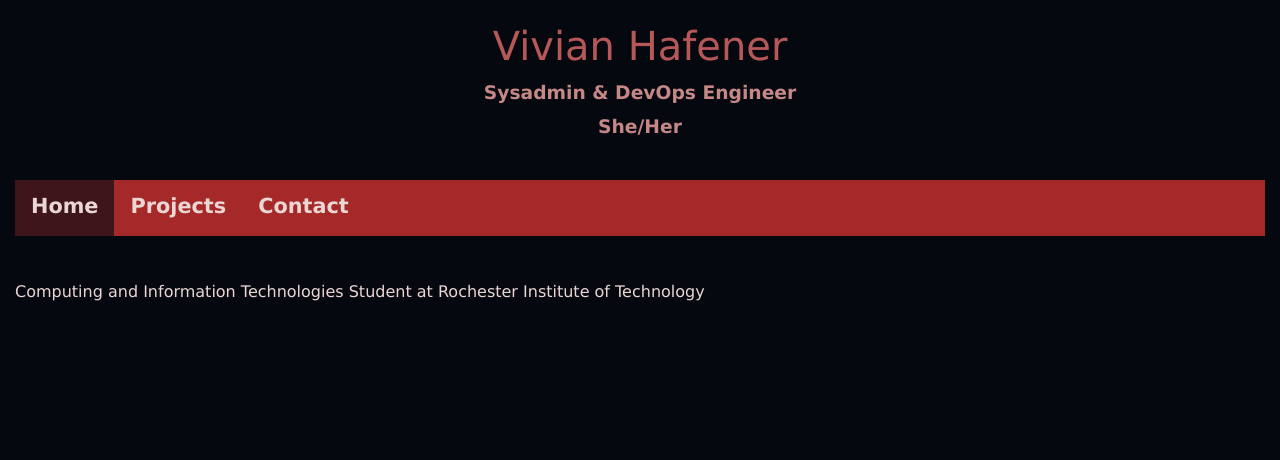
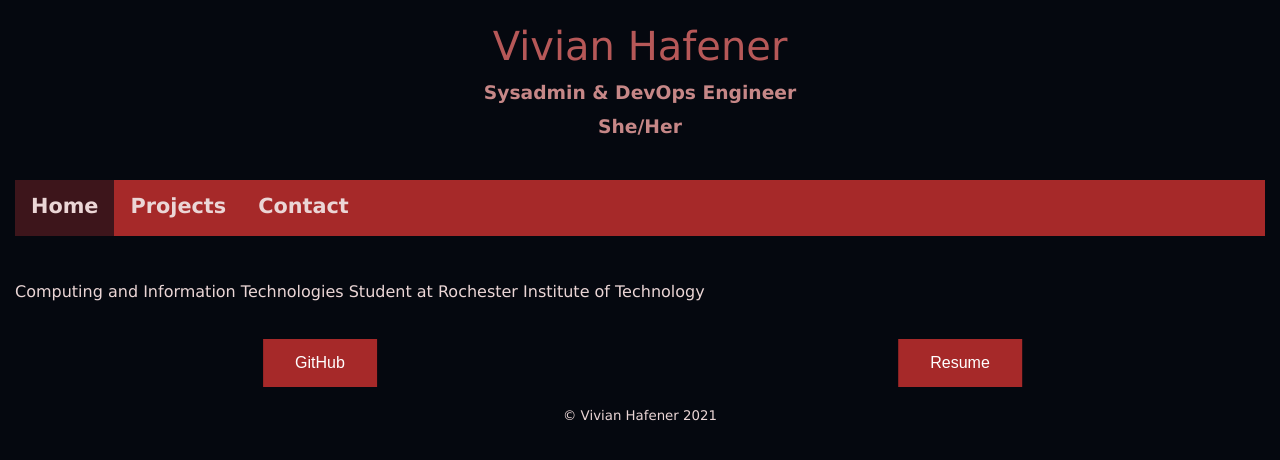
Before and after one commit to vivian-hafener/personal-site, a PHP site: page / in a window 1280 px wide. Shown: the top 460 px of the page. Run offline with PHP 8.4, Linux system fonts and the light colour scheme.

Commit message:
Did some comments, added buttons to homepage, cleaned up

```diff
--- a/contact.html
+++ b/contact.html
@@ -33,5 +33,8 @@
                 </div>
             </div>
         </body>
+        <footer>
+            <p style="font-size: smaller; text-align: center;">© Vivian Hafener 2021</p>
+        </footer>
     </main>
 </html>
--- a/index.html
+++ b/index.html
@@ -12,9 +12,10 @@
                 <h1>Vivian Hafener</h1>
                 <h3>Sysadmin & DevOps Engineer</h3>
                 <h3>She/Her</h3>
-
             </div>
         </div>
+
+        <!-- Center this!  -->
         <div class="row">
             <div class="col-12">
                 <nav>
@@ -32,6 +33,28 @@
                     <p>Computing and Information Technologies Student at Rochester Institute of Technology</p>
                 </div>
             </div>
+
+            <!-- Figure out how to do max width on the buttons below to prevent stretching -->
+
+            <div class="row">
+                <div class="col-6" style="width: 50%;">
+                    <div class="container">
+                        <div class="center">
+                            <a href="https://github.com/viv-codes" target="_blank"><button type="button" class="button">GitHub</button></a>
+                        </div>
+                    </div>
+                </div>
+                <div class="col-6" style="width: 50%;">
+                    <div class="container">
+                        <div class="center">
+                            <button type="button" class="button">Resume</button>
+                        </div>
+                    </div>
+                </div>
+            </div>
         </body>
+        <footer>
+            <p style="font-size: smaller; text-align: center;">© Vivian Hafener 2021</p>
+        </footer>
     </main>
 </html>
--- a/projects.html
+++ b/projects.html
@@ -33,5 +33,8 @@
                 </div>
             </div>
         </body>
+        <footer>
+            <p style="font-size: smaller; text-align: center;">© Vivian Hafener 2021</p>
+        </footer>
     </main>
 </html>
--- a/style.css
+++ b/style.css
@@ -3,6 +3,8 @@
     box-sizing: border-box;
     background-color: #05080F;
 } /* I need to change this if I want to be able to set individual background colors for elements */
+
+/* I'm going to need to make this background color lighter for consistent viewing on non-hdr screens */
 
 [class*="col-"] {
     float: left;
@@ -101,3 +103,33 @@ p {
 p, h1, h2, h3, h4, h5 {
     font-family:'Lucida Sans', 'Lucida Sans Regular', 'Lucida Grande', 'Lucida Sans Unicode', Geneva, Verdana, sans-serif;
 }
+
+.button {
+    background-color: #A62929;
+    border: none;
+    color: white;
+    padding: 15px 32px;
+    text-align: center;
+    text-decoration: none;
+    display: inline-block;
+    font-size: 16px;
+
+}
+
+.button:hover {
+    background-color: #932525;
+}
+
+.container {
+    height: 2em;
+    position: relative;
+}
+
+.center {
+    margin: 0;
+    position: absolute;
+    top: 50%;
+    left: 50%;
+    -ms-transform: translate(-50%, -50%);
+    transform: translate(-50%, -50%);
+}
```
